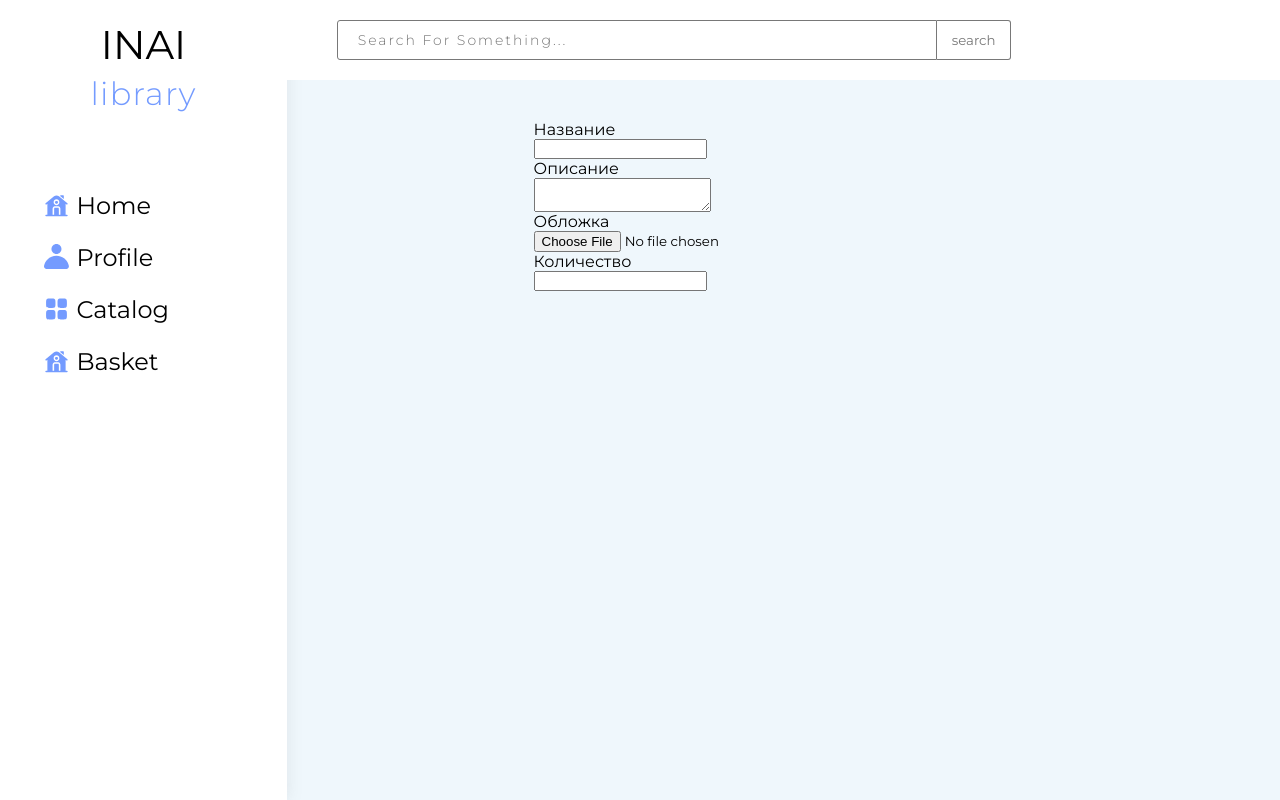
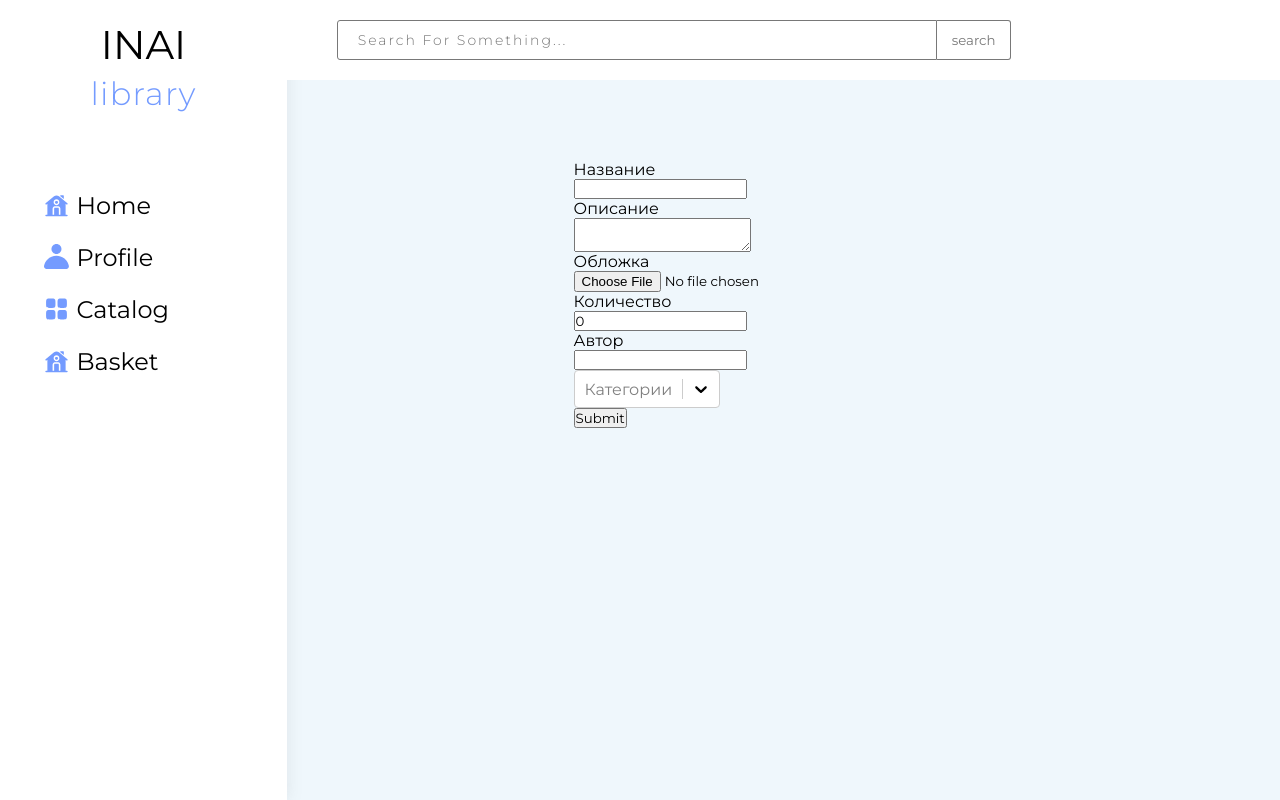
Before and after one commit to EmirlanDogdurbaev/libr2, a React (Vite) app: page /new-book in a window 1280 px wide. Built offline with nearby package versions, Linux system fonts and the light colour scheme; no server answers; sample sign-in values are in the browser's storage.

Commit message:
connected with api

```diff
--- a/src/components/BookForm/BookForm.jsx
+++ b/src/components/BookForm/BookForm.jsx
@@ -1,17 +1,122 @@
-import React from 'react'
-import classes from './BookForm.module.scss'
+import React, { useEffect, useState } from "react";
+import classes from "./BookForm.module.scss";
+import axios from "axios";
+import { api } from "../../store/api";
+import { header } from "../../store/header";
+import Select from "react-select";
+
 export default function BookForm() {
+  const [title, setTitle] = useState("");
+  const [description, setDescription] = useState("");
+  const [image, setImage] = useState(null);
+  const [quantity, setQuantity] = useState(0);
+  const [category, setCategory] = useState("");
+  const [author, setAuthor] = useState(""); // Add author state
+  const [categories, setCategories] = useState([]);
+
+  async function fetchCategories() {
+    const res = await axios.get(api + "/list/category/", header);
+    const catArray = res.data.map((item) => ({
+      label: item.title,
+      value: item.id,
+    }));
+    setCategories(catArray);
+  }
+
+  useEffect(() => {
+    fetchCategories();
+  }, []);
+
+  const handleTitleChange = (e) => {
+    setTitle(e.target.value);
+  };
+
+  const handleDescriptionChange = (e) => {
+    setDescription(e.target.value);
+  };
+
+  const handleImageChange = (e) => {
+    setImage(e.target.files[0]);
+  };
+
+  const handleQuantityChange = (e) => {
+    setQuantity(parseInt(e.target.value, 10));
+  };
+
+  const handleAuthorChange = (e) => {
+    setAuthor(e.target.value);
+  };
+
+  const handleSubmit = async (e) => {
+    e.preventDefault();
+    console.log(image);
+    const formData = new FormData();
+    formData.append("title", title);
+    formData.append("description", description);
+    formData.append("image", image); // Append the file directly
+    formData.append("quantity", quantity);
+    formData.append("category", category);
+    formData.append("author", author);
+
+    try {
+      const res = await axios.post(
+        `${api}/create/book/`,
+        formData,
+        header
+      );
+      console.log(res.data);
+    } catch (e) {
+      console.log(e.message);
+    }
+  };
+
   return (
-    <form className={classes.BookForm} method='post' encType='multipart/form-data'>
-      <label htmlFor='title'>Название</label>
-      <input type="text" id='title'/>
-      <label htmlFor='description'>Описание</label>
-      <textarea id='description'/>
-      <label htmlFor='image'>Обложка</label>
-      <input type="file" id='image' accept='image/*'/>
-      <label htmlFor='quantity'>Количество</label>
-      <input type="number" id='quantity'/>
-
+    <form
+      className={classes.BookForm}
+      method="post"
+      encType="multipart/form-data"
+      onSubmit={handleSubmit}
+    >
+      <label htmlFor="title">Название</label>
+      <input
+        type="text"
+        id="title"
+        value={title}
+        onChange={handleTitleChange}
+      />
+      <label htmlFor="description">Описание</label>
+      <textarea
+        id="description"
+        value={description}
+        onChange={handleDescriptionChange}
+      />
+      <label htmlFor="image">Обложка</label>
+      <input
+        type="file"
+        id="image"
+        accept="image/*"
+        onChange={handleImageChange}
+      />
+      <label htmlFor="quantity">Количество</label>
+      <input
+        type="number"
+        id="quantity"
+        value={quantity}
+        onChange={handleQuantityChange}
+      />
+      <label htmlFor="author">Автор</label>
+      <input
+        type="text"
+        id="author"
+        value={author}
+        onChange={handleAuthorChange}
+      />
+      <Select
+        placeholder="Категории"
+        options={categories}
+        onChange={(e) => setCategory(e.value)}
+      />
+      <button type="submit">Submit</button>
     </form>
-  )
+  );
 }
--- a/src/components/BookForm/BookForm.module.scss
+++ b/src/components/BookForm/BookForm.module.scss
@@ -4,4 +4,5 @@
   align-items: start;
   max-width: 500px;
   margin: 40px auto;
+  padding: 40px;
 }
--- a/src/pages/Book/Book.jsx
+++ b/src/pages/Book/Book.jsx
@@ -13,7 +13,10 @@ export default function Book() {
 
   async function fetchBook() {
     try {
-      const res = await axios.get(api + "/change/book/" + params.id + "/",header);
+      const res = await axios.get(
+        api + "/change/book/" + params.id + "/",
+        header
+      );
       setBook(res.data);
     } catch (e) {
       console.log(e.message);
@@ -27,11 +30,7 @@ export default function Book() {
           books: [book.id],
           due_time: dueDate,
         },
-        {
-          headers: {
-            Authorization: `Bearer ${localStorage.getItem("token")}`,
-          },
-        }
+        header
       );
       console.log(res.data);
     } catch (e) {
```
